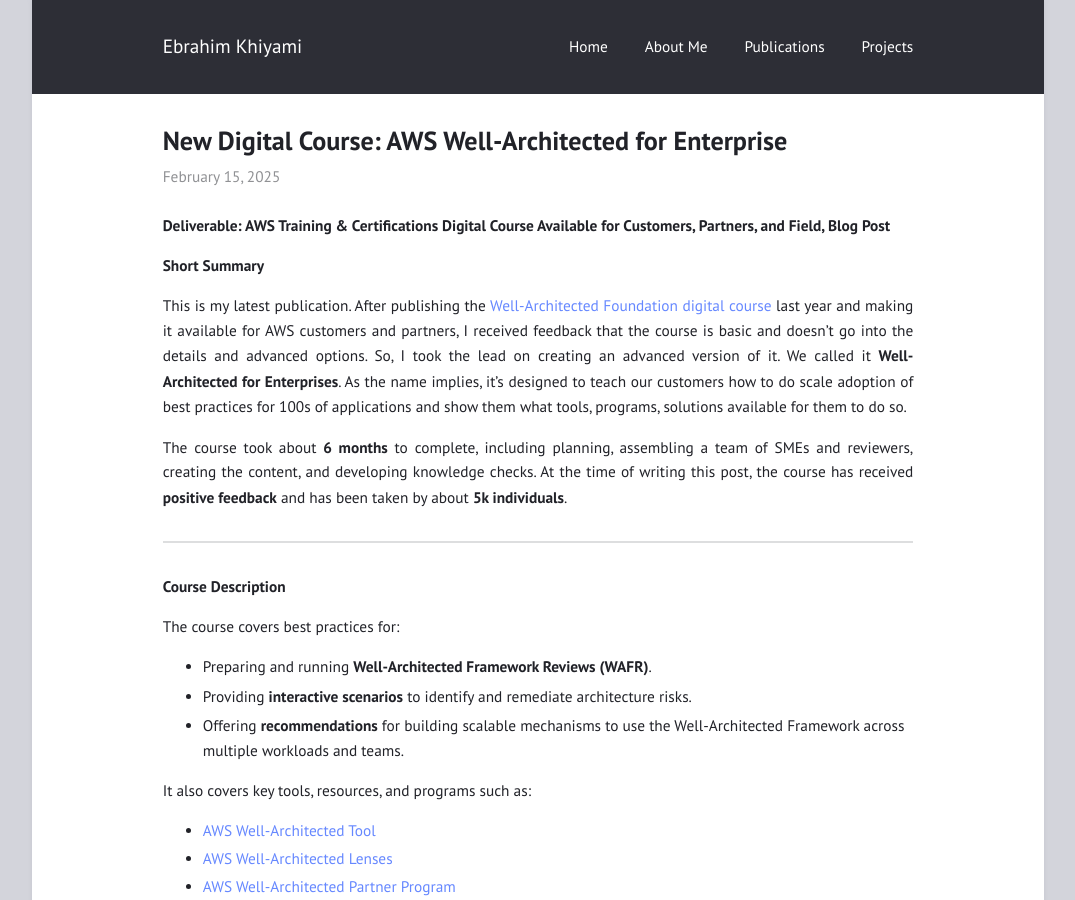
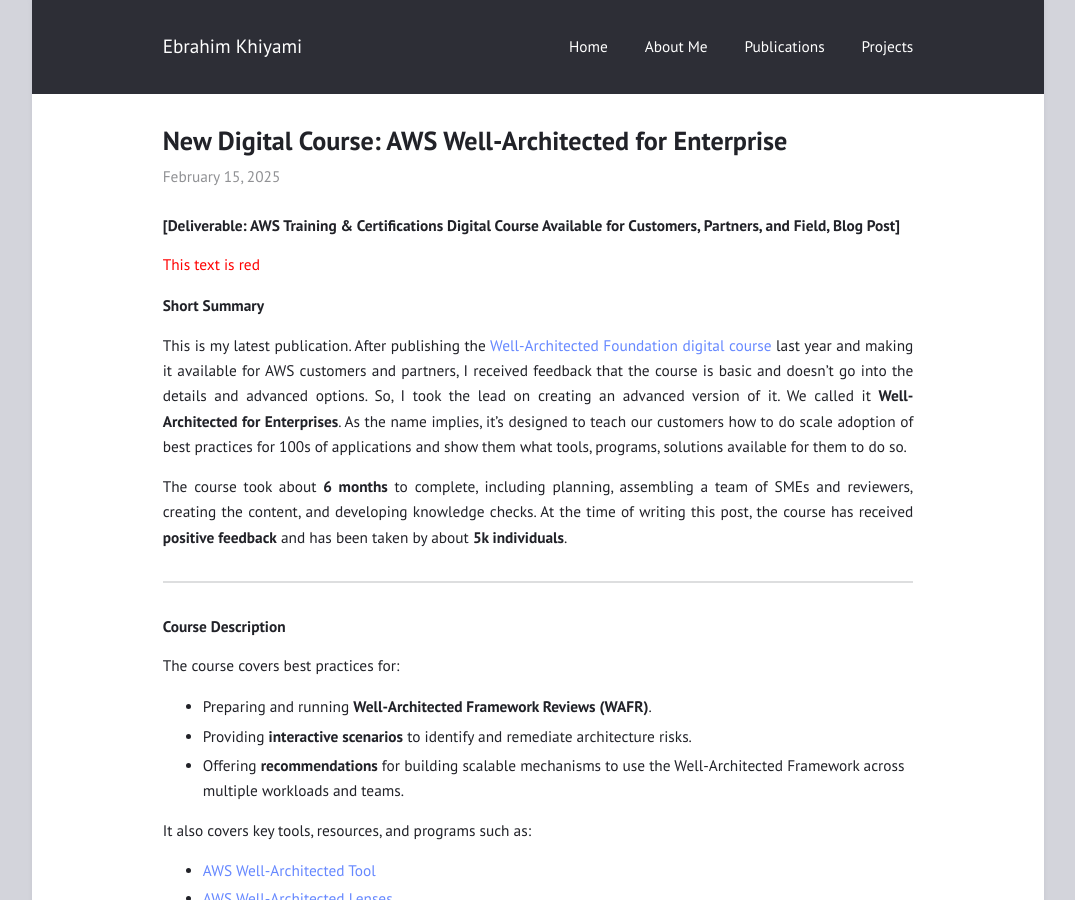
Before and after one commit to ekhiyami/ekhiyami.github.io, a Jekyll site: the page built from _posts/2025-02-15-wa-enterprise.md, in a window 1280 px wide and 900 px high. Shown: the whole window, without its empty margins (102-1177 px from the left). Built offline with Jekyll 4.4.1, drawn with Linux system fonts in a browser that asks for light colours.

Commit message:
Update 2025-02-15-wa-enterprise.md

```diff
--- a/_posts/2025-02-15-wa-enterprise.md
+++ b/_posts/2025-02-15-wa-enterprise.md
@@ -4,8 +4,9 @@
 categories: media
 ---
 
-**Deliverable: AWS Training & Certifications Digital Course Available for Customers, Partners, and Field, Blog Post**
+**[Deliverable: AWS Training & Certifications Digital Course Available for Customers, Partners, and Field, Blog Post]**
 
+<span style="color: red;">This text is red</span>
 
 **Short Summary**
 
```
